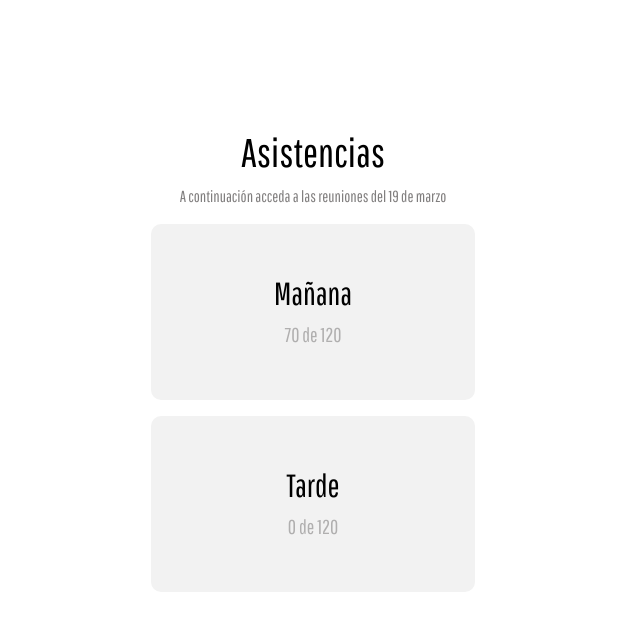
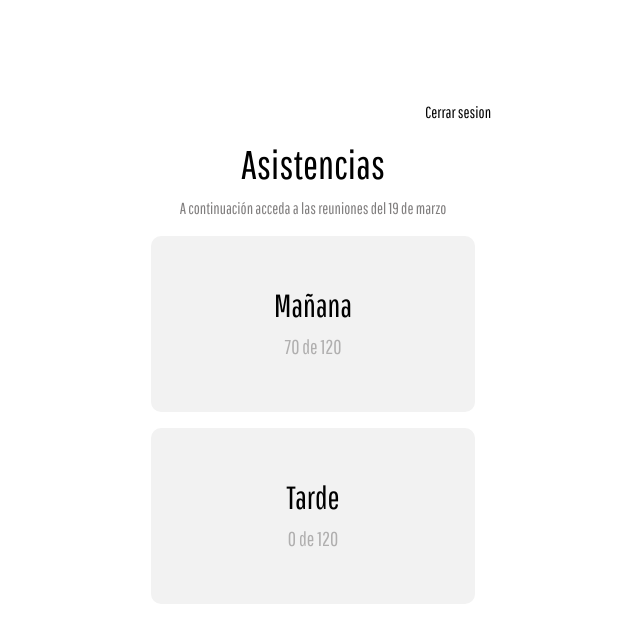
Before and after one commit to LuisMejia1020/Sistema-de-asistencia-de-Iglesia, an Angular app in the folder my-app/: page / in a window 1280 px wide. Shown: the top 642 px of the page, without its empty margins (327-967 px from the left). Built offline with nearby package versions, Linux system fonts and the light colour scheme.

Commit message:
Terminando pantalla de Reuniones

```diff
--- a/my-app/src/app/reuniones/reuniones.component.css
+++ b/my-app/src/app/reuniones/reuniones.component.css
@@ -29,3 +29,14 @@
   color: rgba(128, 126, 126, 0.6);
   border-radius: 10px;
 }
+
+.boton-cerrar-sesion {
+  text-align: right;
+  text-decoration: none;
+  color: #000;
+}
+
+.boton-cerrar-sesion a{
+  text-decoration: none;
+  color: #000;
+}
--- a/my-app/src/app/reuniones/reuniones.component.html
+++ b/my-app/src/app/reuniones/reuniones.component.html
@@ -1,12 +1,15 @@
-<div class="login">
+<div class="reuniones">
   <br /><br />
   <div class="container">
     <div class="row align-items-center" style="height: 80vh">
       <div class="col-sm-4"></div>
       <div class="col-sm-4">
         <div class="card border-0">
-          <div class="card-body">
-            <form action="/action_page.php">
+          <div>
+            <div class="boton-cerrar-sesion">
+              <a href="">Cerrar sesion</a>
+            </div>
+            <div class="card-body">
               <h3 class="titulo-principal">Asistencias</h3>
               <div class="texto-instructivo">
                 <p>A continuación acceda a las reuniones del 19 de marzo</p>
@@ -27,7 +30,7 @@
                   </div>
                 </div>
               </div>
-            </form>
+            </div>
           </div>
         </div>
       </div>
```
